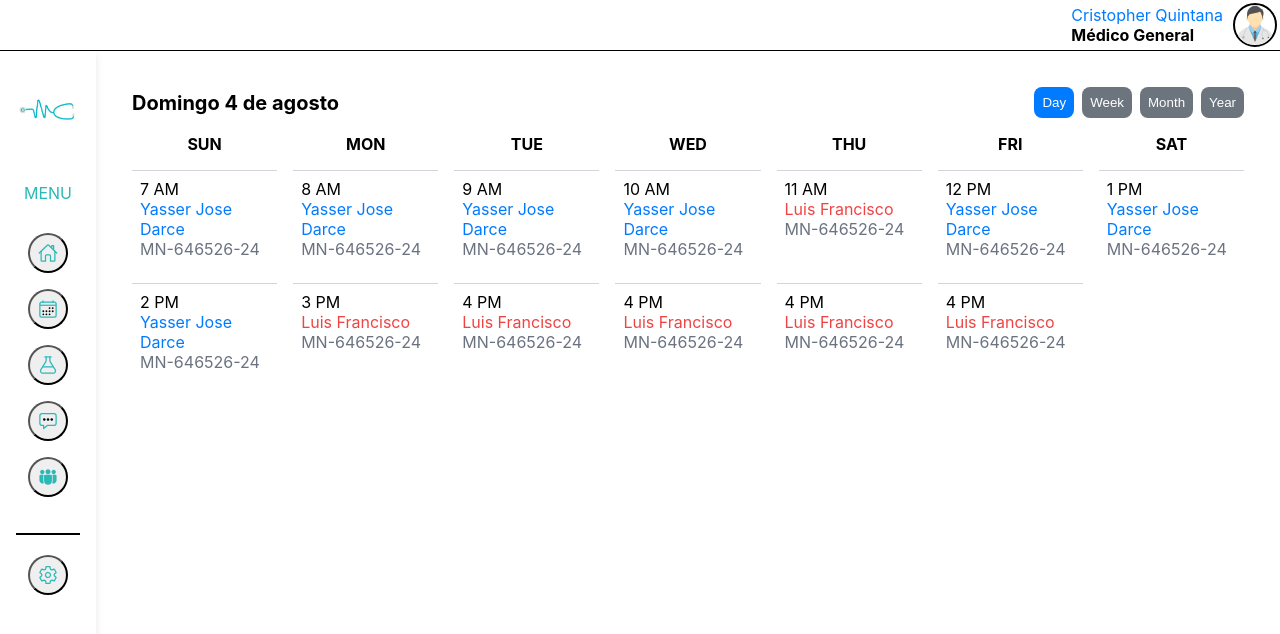
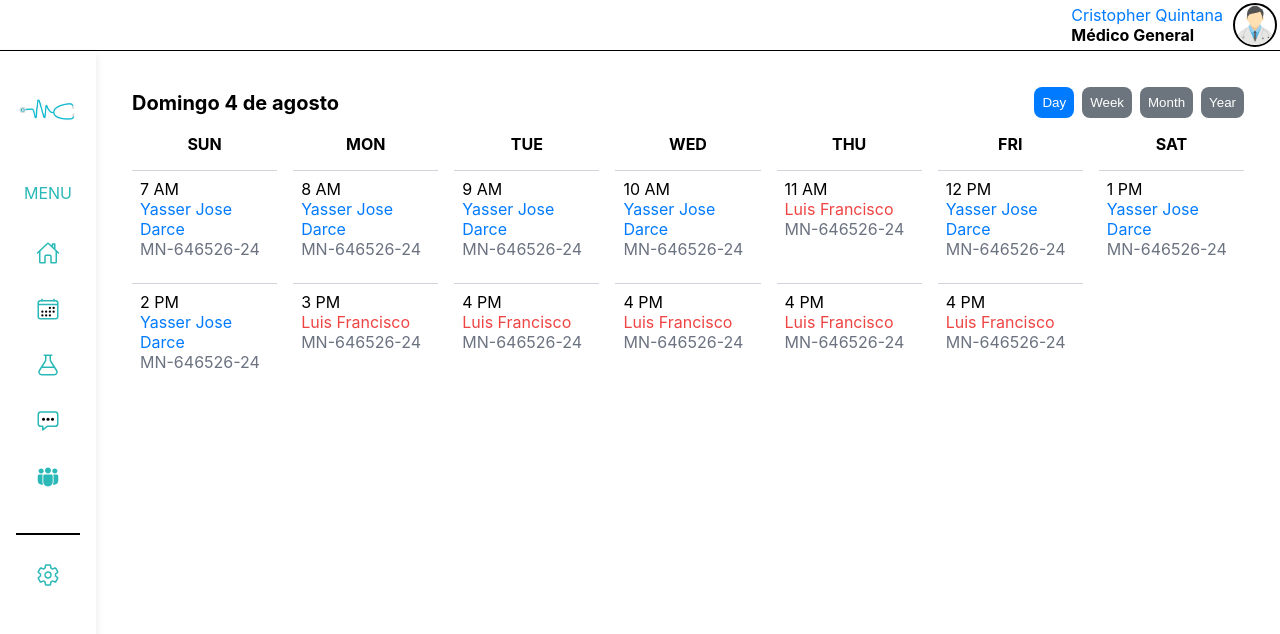
Before and after one commit to MedicalControl/MC_Web, a React (Create React App) app in the folder medicapp/: page /agenda2 in a window 1280 px wide. Shown: the top 634 px of the page. Built offline with nearby package versions, Linux system fonts and the light colour scheme.

Commit message:
Efecto de transicion
Se aplica un efecto de transicion al cambiar de seccion en el sidebar

```diff
--- a/medicapp/package.json
+++ b/medicapp/package.json
@@ -12,6 +12,7 @@
     "react-dom": "^18.3.1",
     "react-router-dom": "^6.26.1",
     "react-scripts": "^5.0.1",
+    "react-transition-group": "^4.4.5",
     "web-vitals": "^2.1.4"
   },
   "scripts": {
--- a/medicapp/src/App.css
+++ b/medicapp/src/App.css
@@ -58,3 +58,24 @@
   padding: 20px;
   overflow-y: auto;
 }
+
+
+
+.scale-fade-enter {
+  opacity: 0;
+  transform: scale(0.9); /* Escala ligeramente hacia abajo */
+}
+.scale-fade-enter-active {
+  opacity: 1;
+  transform: scale(1); /* Escala a su tamaño original */
+  transition: opacity 300ms ease-in-out, transform 300ms ease-in-out;
+}
+.scale-fade-exit {
+  opacity: 1;
+  transform: scale(1); /* Mantiene el tamaño original al salir */
+}
+.scale-fade-exit-active {
+  opacity: 0.5; /* Mantiene cierta opacidad al salir */
+  transform: scale(0.9); /* Escala hacia abajo al salir */
+  transition: opacity 300ms ease-in-out, transform 300ms ease-in-out;
+}
--- a/medicapp/src/App.js
+++ b/medicapp/src/App.js
@@ -1,7 +1,7 @@
 import React, { useEffect } from 'react';
 import LoginForm from './components/LoginForm';
 import {BrowserRouter as Router, Route, Routes, useLocation} from 'react-router-dom';
-import SideBar from './components/search/SideBar';
+import { CSSTransition, TransitionGroup } from 'react-transition-group';
 import Dashboard from './components/search/Dashboard';
 import Header from './components/search/Header';
 import Table from './components/search/Table';
@@ -12,6 +12,7 @@ import HIdentificacion from './components/record/HIdentificacion';
 import Test from './components/record/Test';
 import Pacientes from './components/pacientes/Pacientes';
 import Expediente from './components/record/Expediente';
+import SideBar from './components/search/SideBar';
 
 
 import './App.css';
@@ -64,7 +65,15 @@ function App() {
   }, [location]);
   return (
       <Layout>
-        <Routes>
+
+        <TransitionGroup>
+          <CSSTransition
+            key={location.key}
+            classNames="scale-fade" // Cambia el nombre de la clase para el nuevo efecto
+            timeout={300}
+          >
+
+          <Routes location={location}>
             <Route path="/login" element={<LoginForm />} />
             <Route path="/" element={<Table />} />
             <Route path="/laboratorio" element={<LabTable />} />
@@ -77,6 +86,10 @@ function App() {
             <Route path='/expediente' element={<Expediente />}/>
 
           </Routes>
+
+          </CSSTransition>
+        </TransitionGroup>
+
       </Layout>
   );
 }
--- /dev/null
+++ b/medicapp/src/components/content/Content.css
@@ -0,0 +1,28 @@
+.content-container {
+    position: relative;
+    width: 100%; /* Asegúrate de que ocupa todo el ancho del contenedor */
+    height: 100%; /* Asegúrate de que ocupa todo el alto del contenedor */
+    transform: translateX(100%); /* Empieza fuera de la vista */
+    opacity: 0;
+    transition: transform 0.5s ease-in-out, opacity 0.5s ease-in-out; /* Transición suave */
+}
+
+.content-container-enter {
+    transform: translateX(100%); /* Empieza fuera a la derecha */
+    opacity: 0; /* Invisible al inicio */
+}
+
+.content-container-enter-active {
+    transform: translateX(0); /* Se mueve a su lugar */
+    opacity: 1; /* Se hace visible */
+}
+
+.content-container-exit {
+    transform: translateX(0); /* Empieza en su lugar */
+    opacity: 1; /* Visible */
+}
+
+.content-container-exit-active {
+    transform: translateX(-100%); /* Se mueve fuera a la izquierda */
+    opacity: 0; /* Se hace invisible */
+}
--- /dev/null
+++ b/medicapp/src/components/content/Content.js
@@ -0,0 +1,29 @@
+import React, { useEffect, useState } from "react";
+import { useLocation } from "react-router-dom";
+import './Content.css'; // Agrega estilos aquí
+import Table from "../search/Table";
+import Agenda from "../calendar/Agenda";
+import LabTable from "../laboratory/LabTable";
+import Pacientes from "../pacientes/Pacientes";
+
+const Content = () => {
+  const location = useLocation();
+  const [key, setKey] = useState(location.key);
+
+  useEffect(() => {
+    setKey(location.key); // Cambia la clave para forzar la animación al cambiar la ruta
+  }, [location]);
+
+  return (
+    <div className="content-container" key={key}>
+      {/* Renderiza el contenido según la ruta actual */}
+      {location.pathname === "/" && <Table />}
+      {location.pathname === "/agenda" && <Agenda />}
+      {location.pathname === "/laboratorio" && <LabTable />}
+      {location.pathname === "/pacientes" && <Pacientes />}
+      {/* Agrega más rutas aquí */}
+    </div>
+  );
+};
+
+export default Content;
--- a/medicapp/src/components/search/SideBar.css
+++ b/medicapp/src/components/search/SideBar.css
@@ -9,6 +9,7 @@
     flex-direction: column;
     align-items: center;
     padding: 1rem;
+    transition: width 0.3s ease; /* Agrega una transición suave */
 
 }
 
@@ -41,7 +42,15 @@
     margin-bottom: 1rem;
     width: 40px;
     height: 40px;
-    color: #2AB9B7
+    color: #2AB9B7;
+    background: transparent;
+    border: none;
+    transition: background 0.3s ease;
+}
+
+.menu-btn.active {
+    background: #0094B6;
+    color: white;
 }
 
 .menu-btn:hover {
--- a/medicapp/src/components/search/SideBar.js
+++ b/medicapp/src/components/search/SideBar.js
@@ -1,8 +1,15 @@
-import React from "react";
+import React, { useState } from "react";
 import "./SideBar.css";
 import { Link } from "react-router-dom";
 
 const SideBar = () => {
+
+  const [activeSection, setActiveSection] = useState("");
+
+  const handleSectionClick = (section) => {
+    setActiveSection(section);
+  };
+
   return (
     <div className="main-sidebar">
       <aside className="sidebar">
@@ -13,8 +20,8 @@ const SideBar = () => {
         <span className="menu-title">MENU</span>
 
         {/* Home */}
-        <Link to={"/"}>
-          <button className="menu-btn">
+        <Link to={"/"} onClick={() => handleSectionClick("home")}>
+          <button className={`menu-btn ${activeSection === "home" ? "active" : ""}`}>
             <svg
               xmlns="http://www.w3.org/2000/svg"
               class="ionicon"
@@ -41,8 +48,8 @@ const SideBar = () => {
         </Link>
 
         {/* Calendario */}
-        <Link to={"/agenda"}>
-          <button className="menu-btn">
+        <Link to={"/agenda"} onClick={() => handleSectionClick("agenda")}>
+          <button className={`menu-btn ${activeSection === "agenda" ? "active" : ""}`}>
             <svg
               xmlns="http://www.w3.org/2000/svg"
               class="ionicon"
@@ -87,8 +94,8 @@ const SideBar = () => {
           </button>
         </Link>
         {/* Laboratorio */}
-        <Link to={"/laboratorio"}>
-          <button className="menu-btn">
+        <Link to={"/laboratorio"} onClick={() => handleSectionClick("laboratorio")}>
+          <button className={`menu-btn ${activeSection === "laboratorio" ? "active" : ""}`}>
             <svg
               xmlns="http://www.w3.org/2000/svg"
               class="ionicon"
@@ -107,7 +114,7 @@ const SideBar = () => {
         </Link>
 
         {/* Chat */}
-        <button className="menu-btn">
+        <button className="menu-btn" >
           <svg
             xmlns="http://www.w3.org/2000/svg"
             class="ionicon"
@@ -127,8 +134,8 @@ const SideBar = () => {
         </button>
 
         {/* Pacientes pendientes */}
-        <Link to={"/pacientes"}>
-          <button className="menu-btn">
+        <Link to={"/pacientes"} onClick={() => handleSectionClick("pacientes")}>
+          <button className={`menu-btn ${activeSection === "pacientes" ? "active" : ""}`}>
             <svg
               viewBox="0 0 28 28"
               version="1.1"
```
Also changed, not shown: 1 other file (tests, documents, lock files or other folders). Lines whose indentation alone changed are shown as unchanged.
